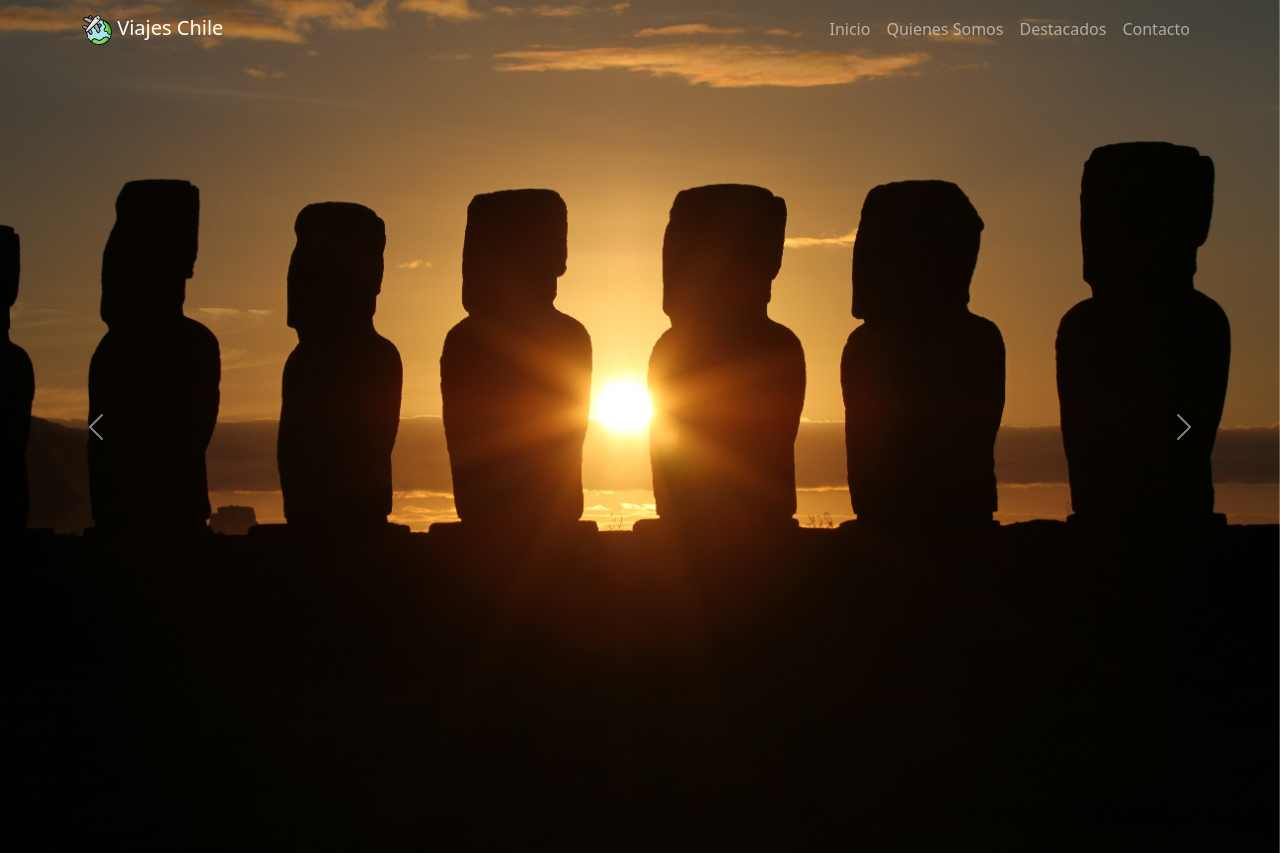
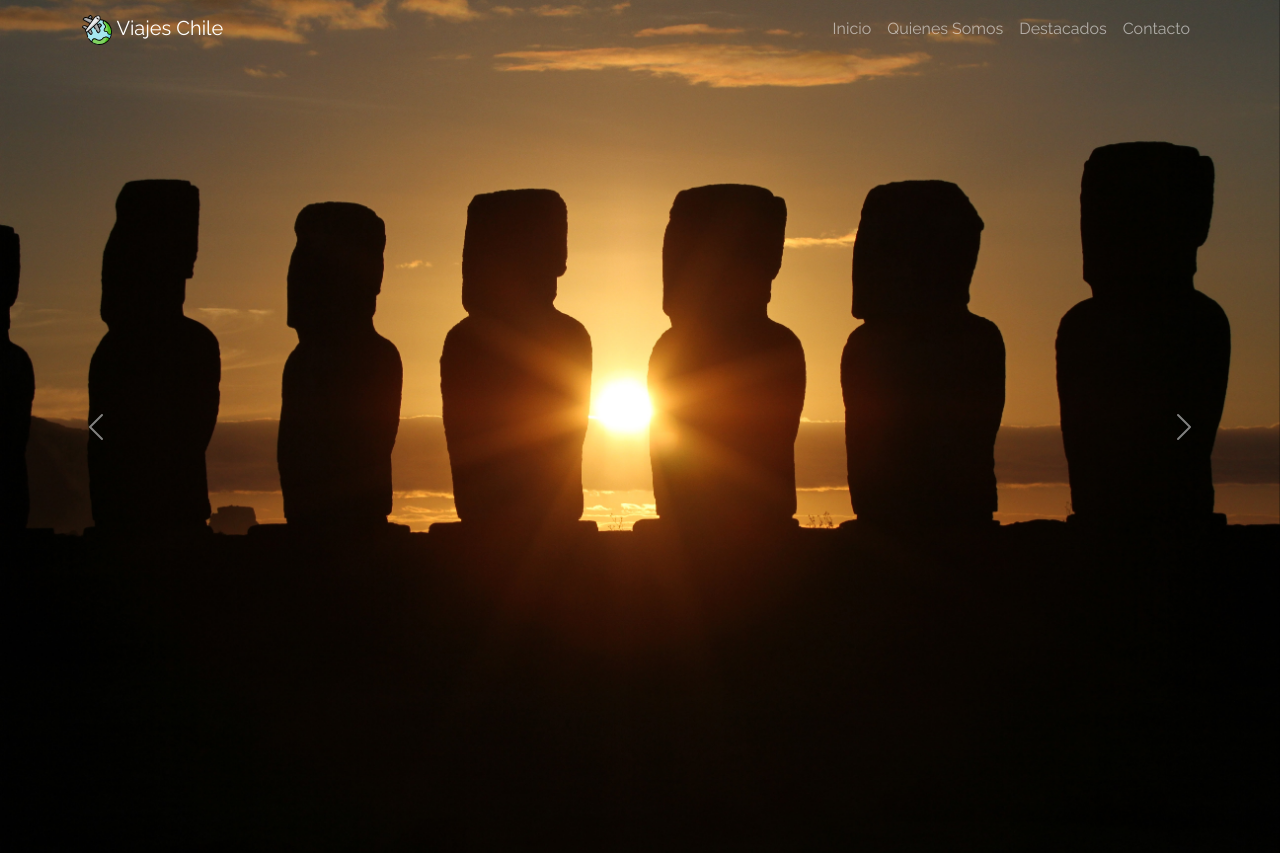
Before and after one commit to manahertz/viajes-chile-prueba, a plain HTML site: page index.html in a window 1280 px wide. Shown: the top 853 px of the page. Drawn offline with nearby package versions, Linux system fonts and the light colour scheme.

Commit message:
crei que era el ultimo pero no se actualizo styles y html

```diff
--- a/assets/css/styles.css
+++ b/assets/css/styles.css
@@ -24,7 +24,6 @@ h5{
     height: 120px;
 }
 
-
 footer a{
     color: white;
     text-decoration: none;
--- a/index.html
+++ b/index.html
@@ -18,7 +18,7 @@
     <!--ICONS-->
     <script src="https://kit.fontawesome.com/6ea37f417e.js" crossorigin="anonymous"></script>
     <!--CSS-->
-    <link rel="stylesheet" href="Assets/css/style.css">
+    <link rel="stylesheet" href="Assets/css/styles.css">
 
     <title>Viajes Chile</title>
 
```
